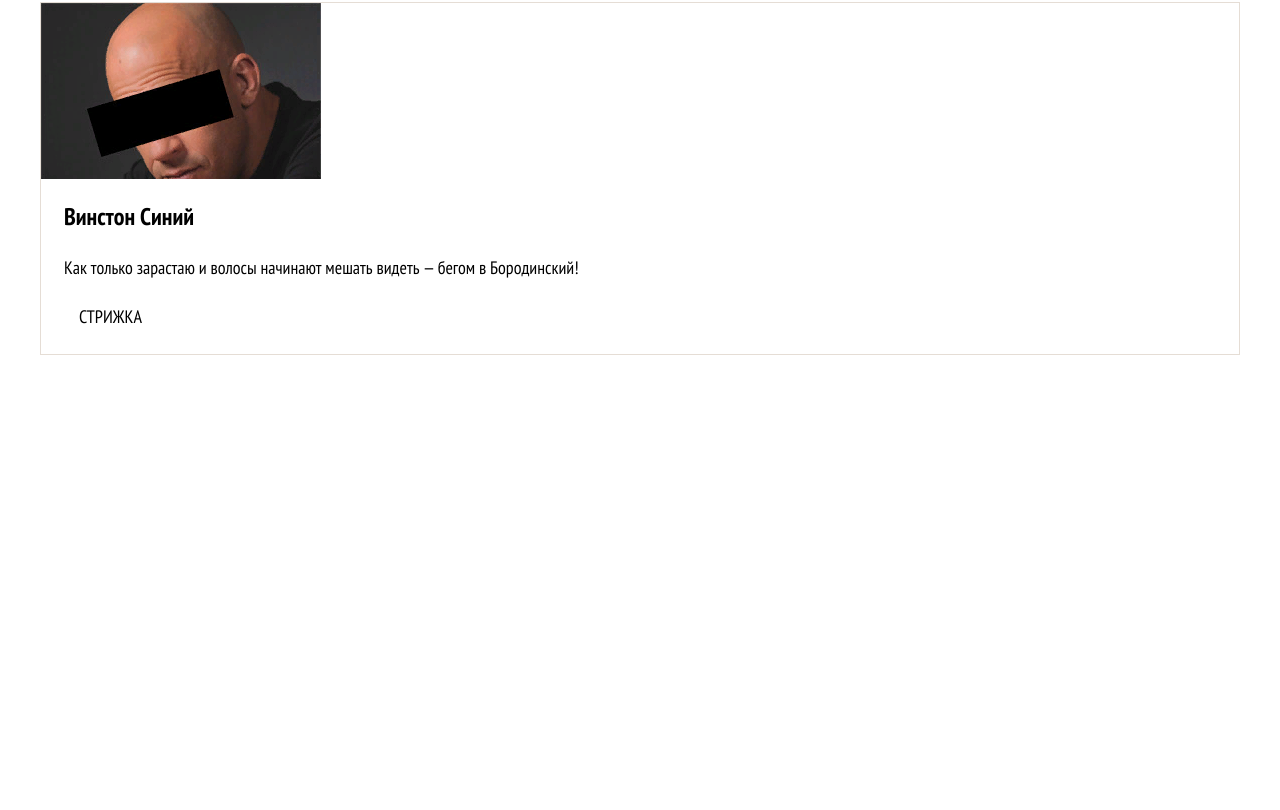
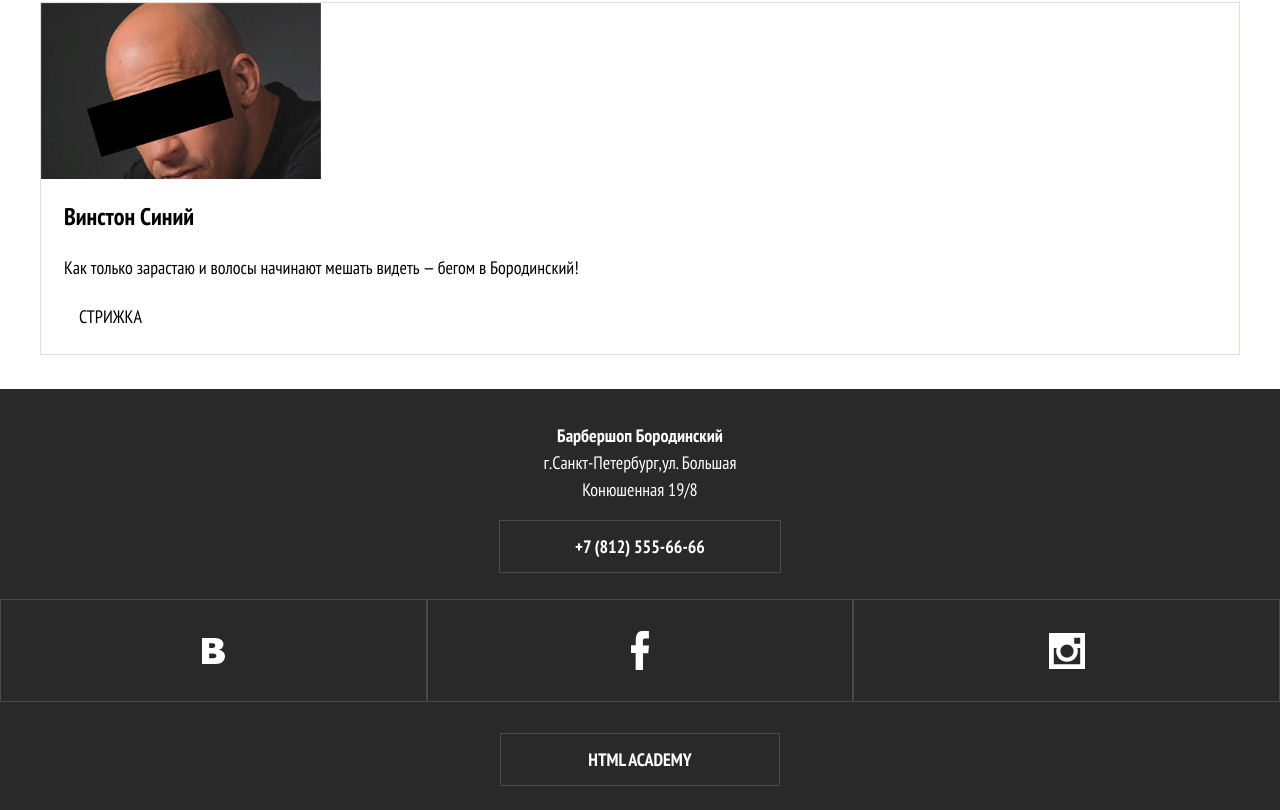
Before and after one commit to Ovsssy/git-barber, a plain HTML site: page photo.html in a window 1280 px wide. Shown: the part 1671-2481 px from the top of the page. Before the commit the page ends 2060 px from the top, so only its background shows below. Drawn offline with Linux system fonts and the light colour scheme.

Commit message:
footer-photo

```diff
--- a/photo.html
+++ b/photo.html
@@ -93,5 +93,37 @@
             </div>
         </section>
     </main>
+    <footer class="page-footer">
+        <div class="page-footer__title-container">
+            <h2 class="page-footer__title">Барбершоп Бородинский</h2>
+            <p class="page-footer__address">г.Санкт-Петербург,ул. Большая Конюшенная 19/8</p>
+        </div>
+        <div class="page-footer__tel">
+            <a class="page-footer__link" href="tel:+7 (812) 555-66-66">+7 (812) 555-66-66</a>
+        </div>
+        <ul class="page-footer__list networks">
+            <li class="networks__item">
+                <div class="networks__item-container">
+                    <a href="#"><img src="img/vk-icon.svg" alt=""></a>
+                </div>
+            </li>
+            <li class="networks__item">
+                <div class="networks__item-container">
+                    <a href="#"><img src="img/fb-icon.svg" alt=""></a>
+                </div>
+            </li>
+            <li class="networks__item">
+                <div class="networks__item-container">
+                    <a href="#"><img src="img/instagram-icon.svg" alt=""></a>
+                </div>
+            </li>
+        </ul>
+        <div class="page-footer__developer developer">
+            <p class="developer__title"></p>
+            <button class="page-footer__button">
+                <a href=""><span class="developer__text">HTML ACADEMY</span></a>
+            </button>
+        </div>
+    </footer>
 </body>
 </html>
```
